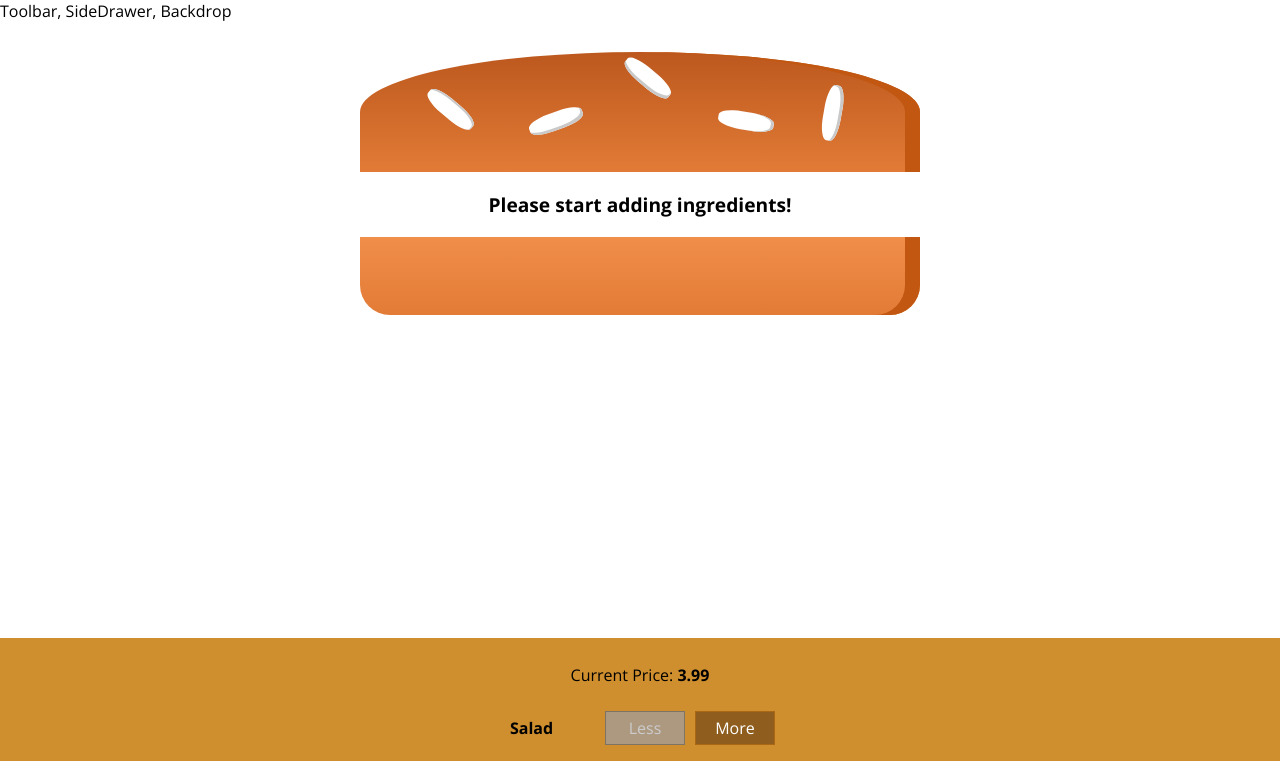
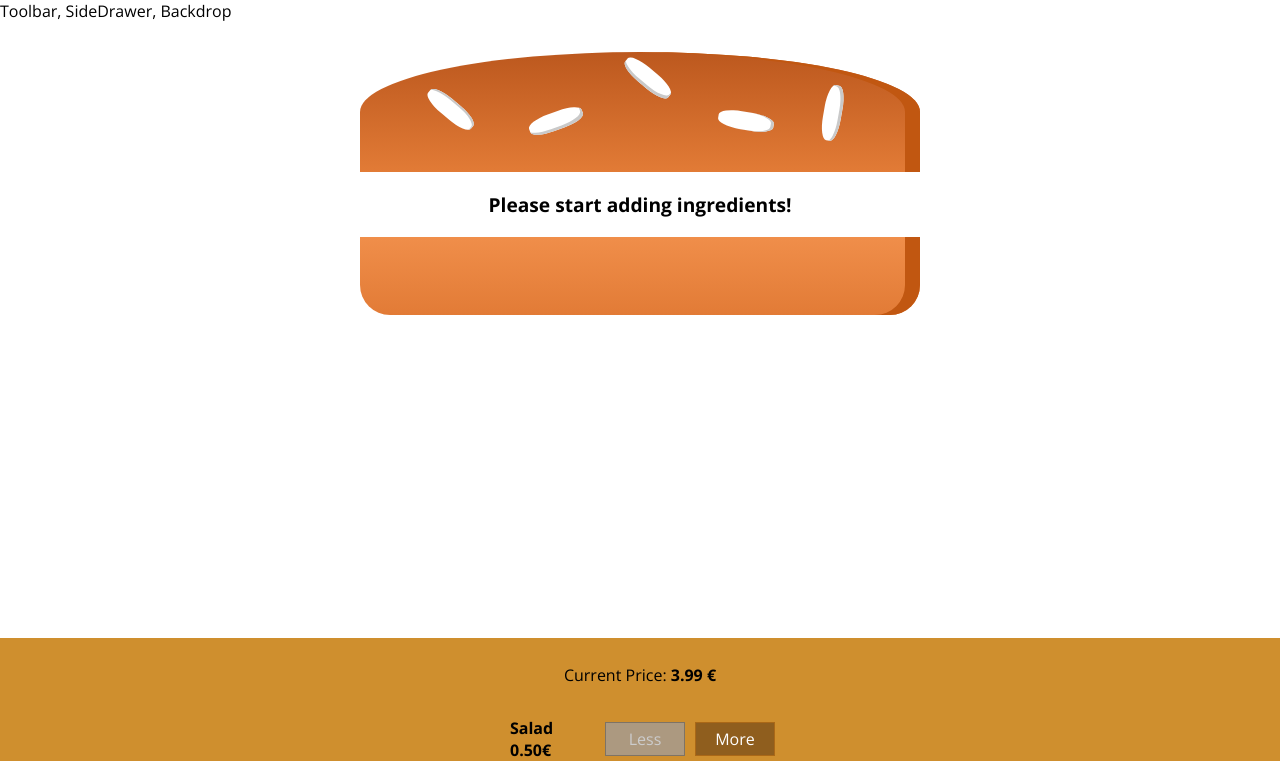
Before and after one commit to raphaelpinel/deli-burger, a React (Create React App) app: page / in a window 1280 px wide. Shown: the top 761 px of the page. Built offline with nearby package versions, Linux system fonts and the light colour scheme.

Commit message:
added ingredients price to control

```diff
--- a/src/components/Burger/BuildControls/BuildControl/BuildControl.js
+++ b/src/components/Burger/BuildControls/BuildControl/BuildControl.js
@@ -3,7 +3,9 @@ import classes from './BuildControl.module.css';
 
 const buildControl = props => (
   <div className={classes.BuildControl}>
-    <div className={classes.Label}>{props.label}</div>
+    <div className={classes.Label}>
+      {props.label} {props.price}€
+    </div>
     <button
       className={classes.Less}
       onClick={props.removed}
--- a/src/components/Burger/BuildControls/BuildControls.js
+++ b/src/components/Burger/BuildControls/BuildControls.js
@@ -13,7 +13,7 @@ const controls = [
 const buildControls = props => (
   <div className={classes.BuildControls}>
     <p>
-      Current Price: <strong>{props.price}</strong>
+      Current Price: <strong>{props.price} €</strong>
     </p>
     {controls.map(ctrl => (
       <BuildControl
@@ -22,6 +22,7 @@ const buildControls = props => (
         added={() => props.ingredientAdded(ctrl.type)}
         removed={() => props.ingredientRemoved(ctrl.type)}
         disabled={props.disabled[ctrl.type]}
+        price={props.prices[ctrl.type].toFixed(2)}
       />
     ))}
     <button
--- a/src/components/Burger/OrderSummary/OrderSummary.js
+++ b/src/components/Burger/OrderSummary/OrderSummary.js
@@ -15,6 +15,9 @@ const orderSummary = props => {
       <h3>Your Order</h3>
       <p>a delicious burger with the following ingredients:</p>
       <ul>{ingredientsSummary}</ul>
+      <p>
+        <strong>Total Price: {props.price} €</strong>
+      </p>
       <p>Continue to Checkout?</p>
       <Button btnType="Danger" clicked={props.cancel}>
         CANCEL
--- a/src/containers/BurgerBuilder/BurgerBuilder.js
+++ b/src/containers/BurgerBuilder/BurgerBuilder.js
@@ -91,6 +91,7 @@ class BurgerBuilder extends Component {
         >
           <OrderSummary
             ingredients={this.state.ingredients}
+            price={this.state.totalPrice.toFixed(2)}
             cancel={this.purchaseCancelHandler}
             continue={this.purchaseContinueHandler}
           />
@@ -103,6 +104,7 @@ class BurgerBuilder extends Component {
           purchasable={this.state.purchasable}
           ordered={this.purchaseHandler}
           price={this.state.totalPrice.toFixed(2)}
+          prices={INGREDIENT_PRICES}
         />
       </>
     );
```
